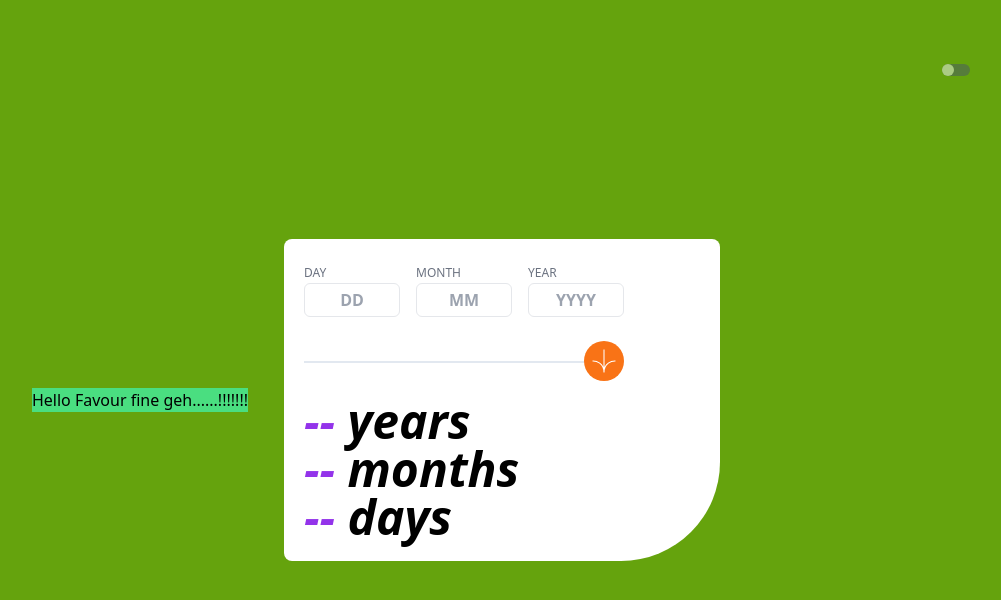
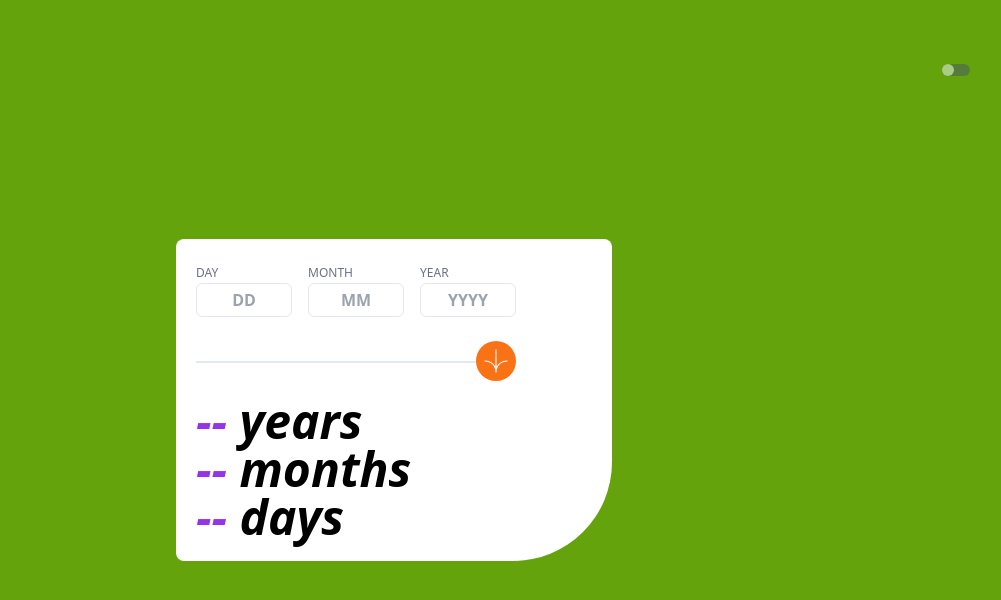
Before and after one commit to janeAnezi/Age-Calculator, a website: page index.html in a window 1280 px wide. Shown: the whole page, without its empty margins (246-1247 px from the left). Drawn offline with Linux system fonts and the light colour scheme.

Commit message:
Removed tailwind test on html

```diff
--- a/index.html
+++ b/index.html
@@ -11,11 +11,6 @@
 
 </head>
 <body class="relative font-poppins h-screen flex items-center justify-center bg-lime-600 dark:bg-slate-300">
-  <!-- test space -->
-  <h1 class="bg-green-400">Hello Favour fine geh......!!!!!!!</h1>
-  <!--  end of test space -->
-
-
   <div id="togglebtn" class="absolute top-16  right-16  animate-pulse  w-7 h-3 bg-slate-600 rounded-xl"><p class="absolute inner-circle w-3 h-3 rounded-full bg-slate-100"></p></div>
   <div class="min-w-[375px] bg-white pl-5 pr-24 sm:mx-9 py-5 rounded-lg rounded-br-[99px] ">
     <form>
```
